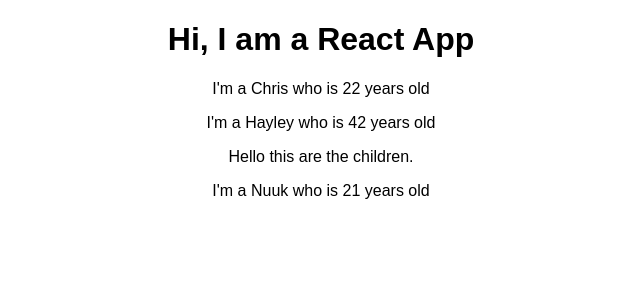
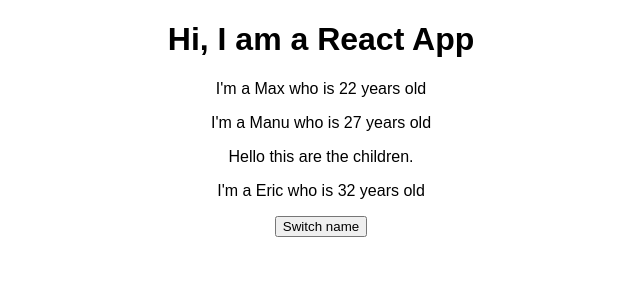
Before and after one commit to Christianq010/udemy_react-complete-guide, a React (Create React App) app: page / in a window 1280 px wide. Shown: the top 300 px of the page, without its empty margins (319-959 px from the left). Built offline with nearby package versions, Linux system fonts and the light colour scheme.

Commit message:
Lesson 37: Understanding and Using State

```diff
--- a/src/App.js
+++ b/src/App.js
@@ -4,13 +4,22 @@
 import Person from './Person/Person';
 
 class App extends Component {
+  state = {
+    person: [
+      {name: 'Max', age: 22},
+      {name: 'Manu', age: 27},
+      {name: 'Eric', age: 32}
+    ]
+  }
+
   render() {
     return (
       <div className="App">
         <h1>Hi, I am a React App</h1>
-        <Person name="Chris" age="22"/>
-        <Person name="Hayley" age="42">Hello this are the children.</Person>
-        <Person name="Nuuk" age="21"/>
+        <Person name={this.state.person[0].name} age={this.state.person[0].age} />
+        <Person name={this.state.person[1].name} age={this.state.person[1].age}>Hello this are the children.</Person>
+        <Person name={this.state.person[2].name} age={this.state.person[2].age} />
+        <button>Switch name</button>
       </div>
     );
   }
```
